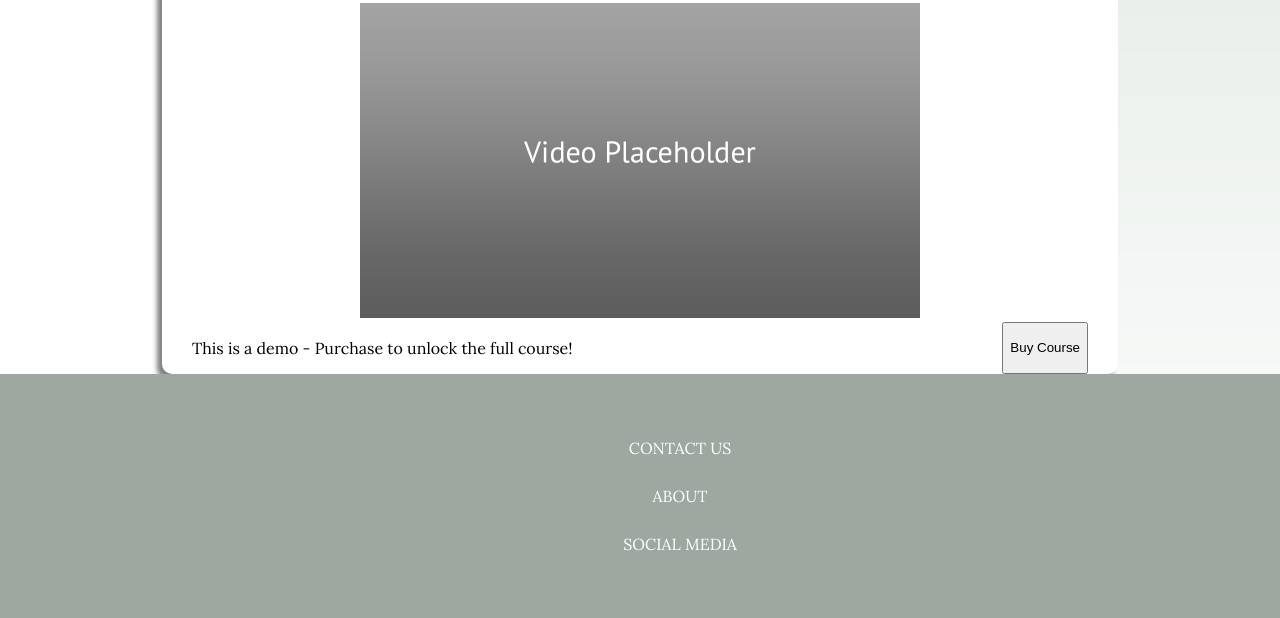
After one commit to MaElisa/hackademy, a Python web app: template templates/cooking-class.html in a window 1280 px wide. The commit adds this page. Shown: the part 671-1289 px from the top of the page. Run offline with Jinja, Linux system fonts and the light colour scheme; the template is opened without the code that fills it, so the values that code supplies are empty.

Commit message:
added video section

```diff
--- a/static/styles/styles.css
+++ b/static/styles/styles.css
@@ -131,6 +131,32 @@ h2 {
   width: 600px;
 }
 
+.video-camera img {
+  max-width: 560px;
+  width: 100%;
+}
+
+.video-section {
+  margin: auto;
+  width: 70%;
+  padding-top: 10px;
+  padding-left: 30px;
+  padding-right: 30px;
+  background-color: white;
+  border-radius: 10px;
+  box-shadow: -5px 5px 5px grey;
+}
+
+.video-player {
+  display: flex;
+  justify-content: space-evenly;
+  flex-wrap: wrap;
+}
+
+.video-player iframe {
+  overflow: hidden;
+}
+
 #classes img {
   width: 300px;
 }
@@ -173,7 +199,13 @@ h2 {
 .heading {
   font-family: "Raleway", sans-serif;
   font-size: 50px;
-  margin-bottom: 100px;
+  margin-bottom: 33.5px;
+}
+
+#sales {
+  width: 100%;
+  display: flex;
+  justify-content: space-between;
 }
 
 .infomercial-img {
@@ -198,6 +230,11 @@ ul {
 
 navbar li {
   float: left;
+}
+
+.class-collection a {
+  text-decoration: none;
+  color: black;
 }
 
 li a {
--- a/templates/classes.html
+++ b/templates/classes.html
@@ -46,9 +46,10 @@
       <div class='category' id='fine-motor'>
       <div id='header2'><h2>Fine Motor</h2></div>
         <div class='class-collection'>
-          <div class='class'>
+          <div class='class'> <a href='cooking-class.html'>
             <img src='../static/images/cooking.png'>
             <p> Cooking </p>
+            </a>
           </div>
           <div class='class'>
             <img src='../static/images/writing.png'>
--- /dev/null
+++ b/templates/cooking-class.html
@@ -0,0 +1,56 @@
+<!DOCTYPE html>
+<html>
+  <head>
+    <!--
+      <link rel= "stylesheet" type= "text/css" href= "{{ url_for('static',filename='styles/styles.css') }}">
+    -->
+    <link rel='stylesheet' href='../static/styles/styles.css' >
+    <script src="classes.js"></script>
+    <link rel="preconnect" href="https://fonts.googleapis.com">
+    <link rel="preconnect" href="https://fonts.gstatic.com" crossorigin>
+    <link href="https://fonts.googleapis.com/css2?family=Lora&family=Raleway:wght@100;200;400&display=swap" rel="stylesheet">
+  <body id='classes-body'>
+    <navbar>
+      <ul id='logo-menu'>
+        <li id='logo-list'><a href="home.html"><img id='logo' src='../static/images/Logo.png'></a></li>
+        <li id='hackademy'>HACKADEMY</li>
+      </ul>
+      <ul id='menu-items'>
+        <li><a href="">MAKE A COURSE</a></li>
+        <li><a href="">CLASSES</a></li>
+        <li><a href="">ABOUT</a></li>
+        <li><a href="">LOG IN/SIGN UP</a></li>
+      </ul>
+    </navbar>
+    <div id='courses-header'>
+      <h1 class='heading'>COOKING<h1>
+    </div>
+
+    <section class='video-section'>
+        <h2>
+            Lecture 01: Learning To Use A Knife
+        </h2>
+        <div class='video-player'>
+            <div class='video-lecture'>
+                <iframe width="560" height="315" src="https://www.youtube.com/embed/VJNA4vrdWec" title="YouTube video player" frameborder="0" allow="accelerometer; autoplay; clipboard-write; encrypted-media; gyroscope; picture-in-picture" allowfullscreen></iframe>
+            </div>
+            <div class='video-camera'><img src='../static/images/video-placeholder.png'</div>
+        </div>
+        <div id='sales'>
+            <p> This is a demo - Purchase to unlock the full course!</p>
+            <button id='buy-btn'> Buy Course </button>
+        </div>
+    </section>
+
+
+    <section class='footer'>
+      <div>
+        <ul>
+          <li><a href="">CONTACT US</a></li>
+          <li><a href="">ABOUT</a></li>
+          <li><a href="">SOCIAL MEDIA</a></li>
+          </ul>
+      </div>
+    </section>
+  </body>
+</html>
```
